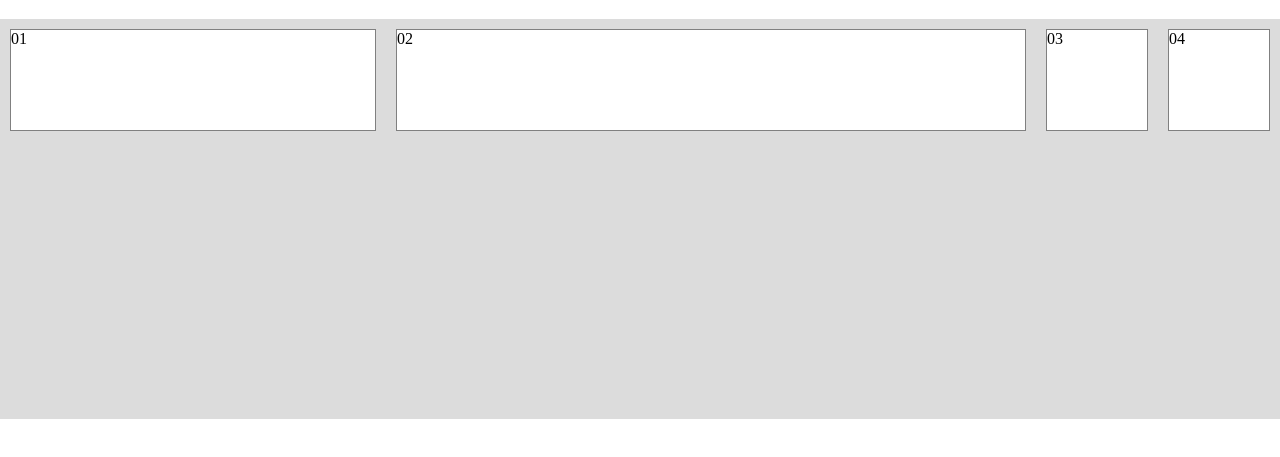
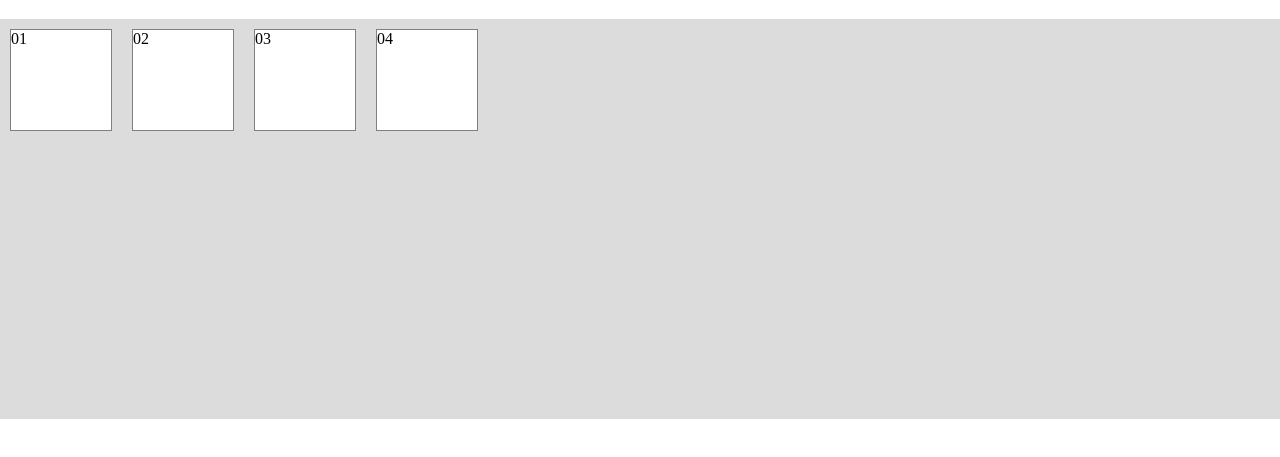
Before and after one commit to WellingtonGouv/CSS3-HTML5-recursos-especiais, a plain HTML site: page Conceitos/Aula Flexbox Item/index.html in a window 1280 px wide. Shown: the part 61-518 px from the top of the page. Drawn offline with Linux system fonts and the light colour scheme.

Commit message:
Adicionando segunda parte da aula de flexbox para itens

```diff
--- a/Conceitos/Aula Flexbox Item/css/style.css
+++ b/Conceitos/Aula Flexbox Item/css/style.css
@@ -25,13 +25,18 @@
 }
 
 .item {
-    width: 100px;
+    /*width: 500px;*/
     height: 100px;
     background: white;
     border: 1px solid gray;
     margin: 10px;
     /* Define a proporção de espaço ocupado por um item */
     flex-grow: 0;
+    /* Define a capacidade de redução de tamanho do item */
+    flex-shrink: 1;
+    /*Indica o tamanho inical do flex item antes da
+    distribuição do espaço restante.*/
+    flex-basis: 100px;
 }
 
 /*
@@ -57,9 +62,16 @@
 */
 
 .item1 {
-    flex-grow: 1;
+    /*flex-grow: 1;*/
+    /*flex-shrink: 1;*/
 }
 
 .item2 {
-    flex-grow: 2;
+    /*flex-grow: 2;*/
+    /*flex-shrink: 2;*/
 }
+
+.item3 {
+    /*flex-grow: 2;*/
+    /*flex-shrink: 5;*/
+}
--- a/Conceitos/Aula Flexbox Item/index.html
+++ b/Conceitos/Aula Flexbox Item/index.html
@@ -19,7 +19,7 @@
         <div id="conteudo">
             <div class="item item1">01</div>
             <div class="item item2">02</div>
-            <div class="item">03</div>
+            <div class="item item3">03</div>
             <div class="item ordem">04</div>
         </div>
 
```
